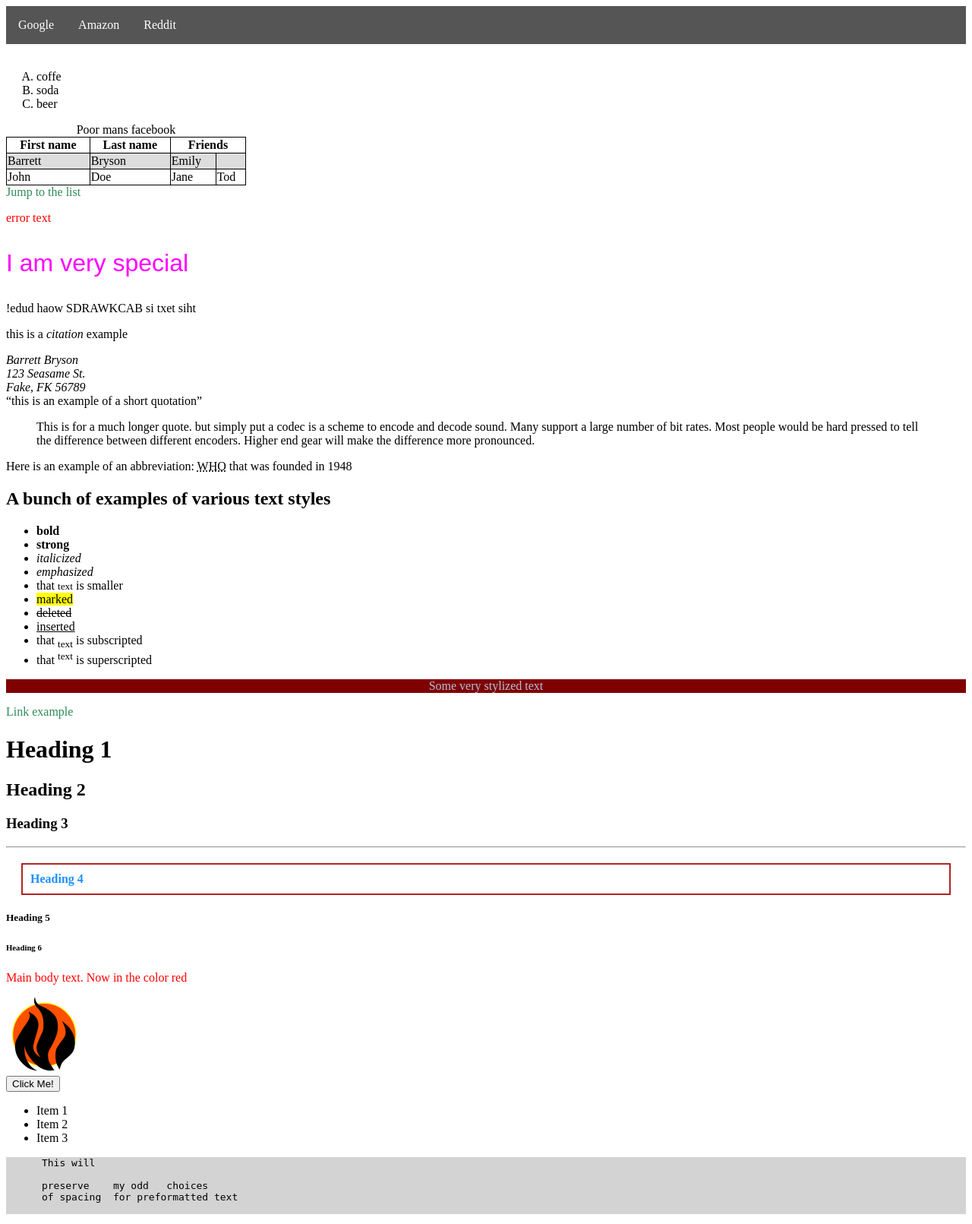
After one commit to BarrettJB/FlaskPlayground, a Flask app: page /html_reference in a window 1280 px wide. The commit adds this page. Shown: the whole page at 76% size. Run offline with Flask 2, Linux system fonts and the light colour scheme.

Commit message:
Starting to learn some stuff about html and css

```diff
--- a/app.py
+++ b/app.py
@@ -10,5 +10,9 @@ def index():
 def test():
     return render_template('playground.html')
 
+@app.route('/html_reference')
+def html_reference():
+    return render_template('reference.html')
+
 if __name__ == '__main__':
     app.run(host = '0.0.0.0', port = 80)
--- a/templates/playground.html
+++ b/templates/playground.html
@@ -1,7 +1,7 @@
 <!DOCTYPE html>
+<html lang="en-US">
   <head>
   </head>
   <body>
-    <a href="https://www.xkcd.com" title="Alt text for link">Link example</a>
   </body>
 </html>
--- /dev/null
+++ b/templates/reference.html
@@ -0,0 +1,174 @@
+<!DOCTYPE html>
+<html lang="en-US">
+  <head>
+    <Title>A general example reference</Title>
+    <!--Styles can be defined in the head-->
+    <!--Padding is between border and text-->
+    <!--Margin is between border and other elements-->
+    <style>
+      h4 {color:dodgerblue;
+          border:2px solid firebrick;
+          padding: 10px;
+          margin: 20px;
+          }
+      #p01
+      {
+        color: magenta;
+        font-size: 200%;
+        font-family: fantasy;
+      }
+      p.error{
+        color: red;
+        }
+
+      a:link{
+        color: seagreen;
+        background-color: transparent;
+        text-decoration: none;
+      }
+
+      a:visited{
+        color: palevioletred;
+        background-color: transparent;
+        text-decoration: none;
+      }
+
+      a:hover{
+        color: green;
+        background-color: transparent;
+        text-decoration: underline;
+      }
+
+      a:active{
+        color: yellow;
+        background-color: transparent;
+        text-decoration: underline;
+      }
+
+      table,th,td{
+        border: 1px solid black;
+        border-collapse: collapse;
+      }
+      table tr:nth-child(even)
+      {
+        background-color: #dddddd
+      }
+      table tr:nth-child(odd)
+      {
+        background-color: #ffffff
+      }
+
+      ul.head{
+        list-style-type: none;
+        margin: 0;
+        padding: 0;
+        overflow: hidden;
+        background-color: #555555
+      }
+      li.head {
+        float: left;
+      }
+      li.head a {
+        display: block;
+        color: white;
+        text-align: center;
+        padding: 16px;
+        text-decoration: none;
+      }
+      li.head a:hover{
+        background: #333333
+      }
+    </style>
+    <!--Example of how to link to external stylesheet
+    <link rel="stylesheet" href="styles.css">
+    -->
+  </head>
+  <body>
+    <ul class="head">
+      <li class="head"><a href="https://www.google.com" target="_blank">Google</a></li>
+      <li class="head"><a href="https://www.amazon.com" target="_blank">Amazon</a></li>
+      <li class="head"><a href="https://www.reddit.com" target="_blank">Reddit</a></li>
+    </ul>
+    <br>
+    <ol type="A">
+      <li>coffe</li>
+      <li>soda</li>
+      <li>beer</li>
+    </ol>
+    <table style="width:25%">
+      <Caption>Poor mans facebook</Caption>
+      <tr>
+        <th>First name</th>
+        <th>Last name</th>
+        <th colspan="2">Friends</th>
+      </tr>
+      <tr>
+        <td>Barrett</td>
+        <td>Bryson</td>
+        <td>Emily</td>
+        <td></td>
+      </tr>
+      <tr>
+        <td>John</td>
+        <td>Doe</td>
+        <td>Jane</td>
+        <td>Tod</td>
+      </tr>
+    </table>
+    <!--html image mapping actually seems really cool-->
+    <a href="#list">Jump to the list</a>
+    <p class="error">error text</p>
+    <p id="p01">I am very special</p>
+    <!-- look my first comment, probably should use these more-->
+    <bdo dir="rtl">this text is BACKWARDS woah dude!</bdo>
+    <p> this is a <cite>citation</cite> example </p>
+    <address>
+      Barrett Bryson<br>
+      123 Seasame St.<br>
+      Fake, FK 56789<br>
+    </address>
+    <q>this is an example of a short quotation</q>
+    <blockquote>
+      This is for a much longer quote. but simply put a codec is a scheme to encode and decode sound.
+      Many support a large number of bit rates. Most people would be hard pressed to tell the difference between different encoders.
+      Higher end gear will make the difference more pronounced.
+    </blockquote>
+    <p>Here is an example of an abbreviation: <abbr title="World Health Organization">WHO</abbr> that was founded in 1948</p>
+    <h2>A bunch of examples of various text styles</h2>
+    <ul>
+      <li><b>bold</b></li>
+      <li><strong>strong</strong></li>
+      <li><i>italicized</i></li>
+      <li><em>emphasized</em></li>
+      <li>that <small>text</small> is smaller</li>
+      <li><mark>marked</mark></li>
+      <li><del>deleted</del></li>
+      <li><ins>inserted</ins></li>
+      <li>that <sub>text</sub> is subscripted</li>
+      <li>that <sup>text</sup> is superscripted</li>
+    </ul>
+    <p style="color:lightsteelblue; background:maroon; text-align: center">Some very stylized text</p>
+    <a href="https://www.xkcd.com" title="Alt text for link" target="_blank">Link example</a>
+    <h1>Heading 1</h1>
+    <h2>Heading 2</h2>
+    <h3>Heading 3</h3>
+    <hr>
+    <h4>Heading 4</h4>
+    <h5>Heading 5</h5>
+    <h6>Heading 6</h6>
+    <p style="color:red" title="turns out these can go on almost anything">Main body text. Now in the color red</p>
+    <img src="../static/icon.png" alt="This is an image" width=100 height=100/> <br>
+    <button>Click Me!</button>
+    <ul id="list">
+      <li>Item 1</li>
+      <li>Item 2</li>
+      <li>Item 3</li>
+    </ul>
+    <pre style="background-color:lightgray">
+      This will
+
+      preserve    my odd   choices
+      of spacing  for preformatted text
+    </pre>
+  </body>
+</html>
```
Also changed, not shown: static/icon.png (added).
